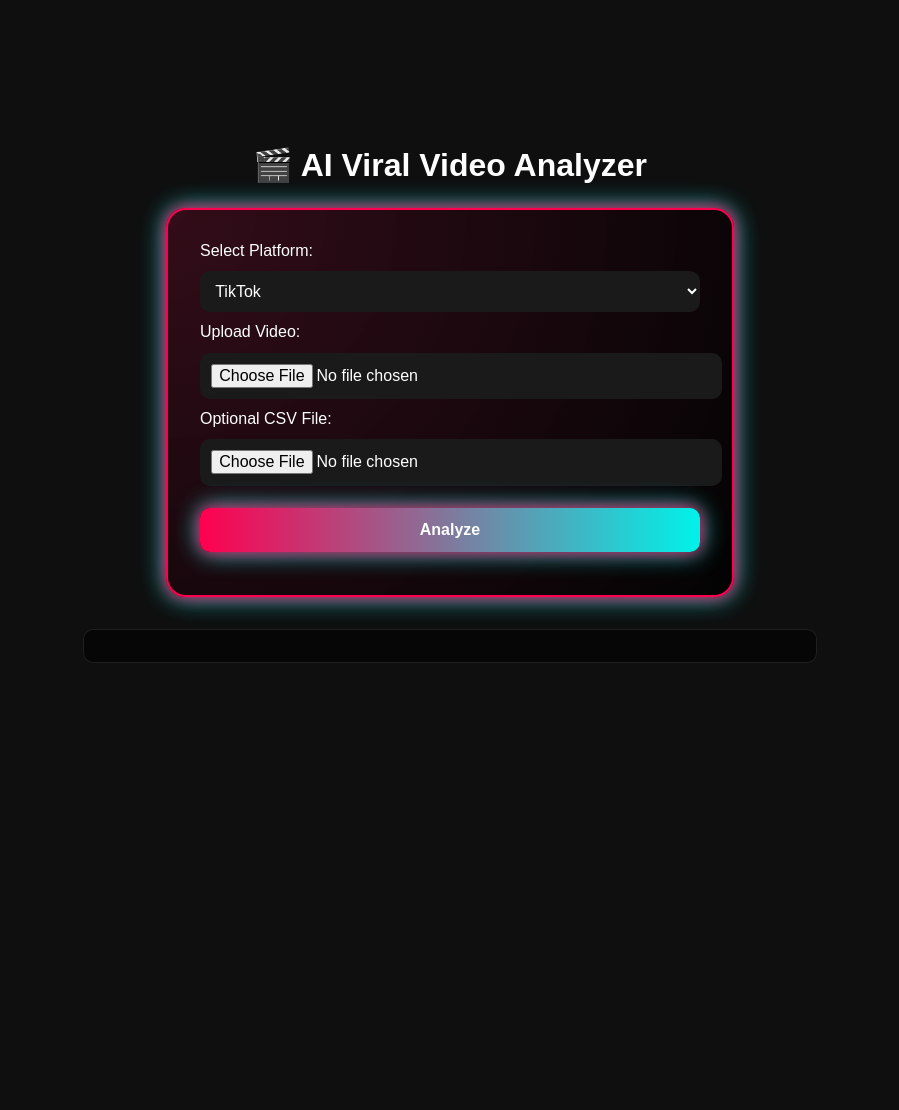
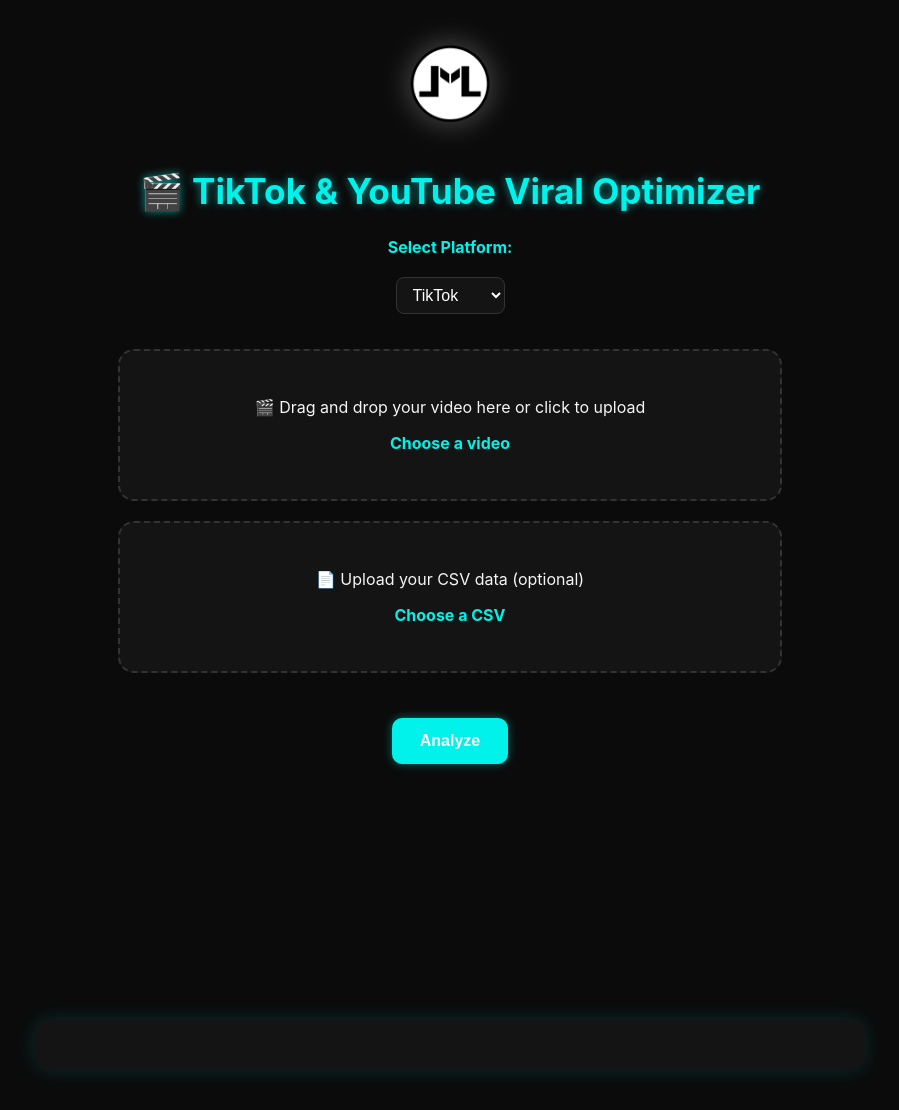
Before and after one commit to longlinemedia2025/tiktok-ai-analyzer, a Flask app: page / in a window 1280 px wide. Shown: the whole page, without its empty margins (190-1089 px from the left). Before the commit the page ends 663 px from the top, so only its background shows below. Run offline with Flask 3, Linux system fonts and the light colour scheme.

Commit message:
Updating themes and adding company logo

```diff
--- a/templates/index.html
+++ b/templates/index.html
@@ -1,206 +1,386 @@
 <!DOCTYPE html>
 <html lang="en">
 <head>
-  <meta charset="UTF-8">
-  <meta name="viewport" content="width=device-width, initial-scale=1.0">
-  <title>AI Viral Video Analyzer</title>
+  <meta charset="UTF-8" />
+  <meta name="viewport" content="width=device-width, initial-scale=1.0" />
+  <title>TikTok & YouTube Viral Optimizer</title>
   <style>
-    :root {
-      --tiktok-pink: #ff0050;
-      --tiktok-cyan: #00f2ea;
-      --youtube-red: #ff0000;
-      --dark-bg: #0f0f0f;
-      --light-text: #ffffff;
+    body {
+      font-family: "Inter", "Segoe UI", Tahoma, Geneva, Verdana, sans-serif;
+      background-color: #0b0b0b;
+      color: #f5f5f5;
+      text-align: center;
+      padding: 40px;
+      margin: 0;
+      transition: background-color 0.6s, color 0.6s;
     }
 
-    body {
-      font-family: 'Poppins', sans-serif;
-      background-color: var(--dark-bg);
-      color: var(--light-text);
-      display: flex;
-      flex-direction: column;
-      align-items: center;
-      justify-content: center;
-      min-height: 100vh;
-      margin: 0;
-      transition: background 0.5s ease;
+    #logo {
+      width: 110px;
+      margin-bottom: 20px;
+      filter: drop-shadow(0 0 15px rgba(255, 255, 255, 0.3));
+      transition: filter 0.5s ease-in-out;
     }
 
     h1 {
-      font-size: 2rem;
-      text-align: center;
+      font-size: 2.2rem;
       margin-bottom: 1.5rem;
-      animation: fadeIn 1s ease-in-out;
+      color: #00f2ea; /* TikTok cyan default */
+      text-shadow: 0 0 8px rgba(0, 242, 234, 0.6);
+      transition: color 0.6s, text-shadow 0.6s;
     }
 
-    form {
-      background: rgba(20, 20, 20, 0.8);
-      padding: 2rem;
-      border-radius: 20px;
-      width: 90%;
-      max-width: 500px;
-      box-shadow: 0 0 20px rgba(255, 255, 255, 0.05);
-      animation: fadeInUp 1s ease-in-out;
-      border: 2px solid transparent;
+    .upload-container {
+      border: 2px dashed #333;
+      border-radius: 16px;
+      padding: 30px;
+      margin: 20px auto;
+      width: 80%;
+      max-width: 600px;
+      background-color: #141414;
+      transition: all 0.3s ease-in-out;
     }
 
-    select, input[type="file"], button {
-      width: 100%;
-      margin: 0.7rem 0;
-      padding: 0.7rem;
-      border-radius: 10px;
-      border: none;
-      font-size: 1rem;
+    .upload-container:hover {
+      border-color: #00f2ea;
+      background-color: #1c1c1c;
     }
 
-    select, input[type="file"] {
-      background-color: #1a1a1a;
-      color: white;
+    input[type="file"] {
+      display: none;
+    }
+
+    label {
+      cursor: pointer;
+      color: #00f2ea;
+      font-weight: bold;
+      display: block;
+      margin-top: 10px;
+      transition: 0.3s;
+    }
+
+    label:hover {
+      color: #26d9ff;
     }
 
     button {
-      background: linear-gradient(90deg, var(--tiktok-pink), var(--tiktok-cyan));
-      color: white;
+      background-color: #00f2ea;
+      border: none;
+      color: #fff;
+      padding: 14px 28px;
+      border-radius: 10px;
       cursor: pointer;
-      font-weight: 600;
+      font-size: 1rem;
       transition: 0.3s;
-      border: none;
-      border-radius: 10px;
-      padding: 0.8rem;
-    }
-
-    /* TikTok button glow animation */
-    @keyframes pulseGlowTikTokBtn {
-      0% { box-shadow: 0 0 10px var(--tiktok-pink), 0 0 20px var(--tiktok-cyan); }
-      50% { box-shadow: 0 0 25px var(--tiktok-pink), 0 0 35px var(--tiktok-cyan); }
-      100% { box-shadow: 0 0 10px var(--tiktok-pink), 0 0 20px var(--tiktok-cyan); }
-    }
-
-    /* YouTube button glow animation */
-    @keyframes pulseGlowYouTubeBtn {
-      0% { box-shadow: 0 0 10px var(--youtube-red), 0 0 20px white; }
-      50% { box-shadow: 0 0 25px var(--youtube-red), 0 0 35px white; }
-      100% { box-shadow: 0 0 10px var(--youtube-red), 0 0 20px white; }
-    }
-
-    .btn-tiktok {
-      background: linear-gradient(90deg, var(--tiktok-pink), var(--tiktok-cyan));
-      animation: pulseGlowTikTokBtn 2s infinite alternate;
-    }
-
-    .btn-youtube {
-      background: linear-gradient(90deg, var(--youtube-red), #ffffff);
-      animation: pulseGlowYouTubeBtn 2s infinite alternate;
+      margin-top: 25px;
+      font-weight: bold;
+      box-shadow: 0 0 10px rgba(0, 242, 234, 0.4);
     }
 
     button:hover {
-      transform: scale(1.05);
+      background-color: #0097a7;
+      box-shadow: 0 0 15px rgba(0, 242, 234, 0.6);
     }
 
-    pre {
-      background: rgba(0, 0, 0, 0.6);
-      padding: 1rem;
-      border-radius: 10px;
-      white-space: pre-wrap;
-      word-wrap: break-word;
-      width: 90%;
-      max-width: 700px;
-      margin-top: 2rem;
-      animation: fadeIn 0.5s ease-in-out;
-      border: 1px solid rgba(255, 255, 255, 0.1);
+    select {
+      background-color: #141414;
+      color: #fff;
+      border: 1px solid #333;
+      border-radius: 8px;
+      padding: 8px 12px;
+      font-size: 1rem;
+      margin-bottom: 15px;
+      outline: none;
     }
 
-    /* Card glow animations */
-    @keyframes pulseGlowTikTok {
-      0% { box-shadow: 0 0 10px var(--tiktok-pink), 0 0 20px var(--tiktok-cyan); }
-      50% { box-shadow: 0 0 25px var(--tiktok-pink), 0 0 35px var(--tiktok-cyan); }
-      100% { box-shadow: 0 0 10px var(--tiktok-pink), 0 0 20px var(--tiktok-cyan); }
+    select:hover {
+      border-color: #00f2ea;
     }
 
-    @keyframes pulseGlowYouTube {
-      0% { box-shadow: 0 0 10px var(--youtube-red), 0 0 20px white; }
-      50% { box-shadow: 0 0 25px var(--youtube-red), 0 0 35px white; }
-      100% { box-shadow: 0 0 10px var(--youtube-red), 0 0 20px white; }
+    #results {
+      margin-top: 30px;
+      white-space: pre-wrap;
+      background-color: #141414;
+      border-radius: 14px;
+      padding: 25px;
+      width: 85%;
+      max-width: 780px;
+      margin-left: auto;
+      margin-right: auto;
+      text-align: left;
+      line-height: 1.7;
+      box-shadow: 0 0 20px rgba(0, 242, 234, 0.15);
     }
 
-    .tiktok-theme {
-      border: 2px solid var(--tiktok-pink);
-      animation: pulseGlowTikTok 2s infinite alternate;
-      background: radial-gradient(circle at top left, rgba(255,0,80,0.15), rgba(0,0,0,0.8));
+    .detected-section {
+      margin-top: 20px;
+      text-align: left;
+      width: 85%;
+      max-width: 750px;
+      margin-left: auto;
+      margin-right: auto;
+      background-color: #1a1a1a;
+      border-radius: 12px;
+      padding: 20px;
+      opacity: 0;
+      transition: opacity 0.8s ease-in-out;
+      box-shadow: 0 0 15px rgba(0, 242, 234, 0.15);
     }
 
-    .youtube-theme {
-      border: 2px solid var(--youtube-red);
-      animation: pulseGlowYouTube 2s infinite alternate;
-      background: radial-gradient(circle at top left, rgba(255,0,0,0.15), rgba(0,0,0,0.8));
+    .detected-section.visible {
+      opacity: 1;
     }
 
-    @keyframes fadeIn {
-      from { opacity: 0; }
-      to { opacity: 1; }
+    .detected-section h3 {
+      color: #00f2ea;
+      margin-bottom: 10px;
     }
 
-    @keyframes fadeInUp {
-      from { opacity: 0; transform: translateY(20px); }
-      to { opacity: 1; transform: translateY(0); }
+    .loader {
+      display: none;
+      margin: 30px auto;
+      text-align: center;
+    }
+
+    .dots {
+      margin: 10px auto;
+    }
+
+    .dot {
+      height: 12px;
+      width: 12px;
+      margin: 0 4px;
+      background-color: #00f2ea;
+      border-radius: 50%;
+      display: inline-block;
+      animation: pulse 1.4s infinite ease-in-out both;
+    }
+
+    .dot:nth-child(1) { animation-delay: -0.32s; }
+    .dot:nth-child(2) { animation-delay: -0.16s; }
+
+    @keyframes pulse {
+      0%, 80%, 100% { transform: scale(0); }
+      40% { transform: scale(1); }
+    }
+
+    #loader-text {
+      color: #aaa;
+      font-style: italic;
+      margin-top: 10px;
+      font-size: 0.95rem;
+      min-height: 20px;
+    }
+
+    #reset-btn {
+      display: none;
+      margin-top: 25px;
+      background-color: #333;
+    }
+
+    #reset-btn:hover {
+      background-color: #444;
+    }
+
+    /* YouTube mode overrides */
+    body.youtube-mode h1 {
+      color: #ff0000;
+      text-shadow: 0 0 8px rgba(255, 0, 0, 0.6);
+    }
+
+    body.youtube-mode .upload-container:hover {
+      border-color: #ff0000;
+    }
+
+    body.youtube-mode label {
+      color: #ff0000;
+    }
+
+    body.youtube-mode label:hover {
+      color: #ff4d4d;
+    }
+
+    body.youtube-mode button {
+      background-color: #ff0000;
+      box-shadow: 0 0 10px rgba(255, 0, 0, 0.4);
+    }
+
+    body.youtube-mode button:hover {
+      background-color: #c40000;
+      box-shadow: 0 0 15px rgba(255, 0, 0, 0.6);
+    }
+
+    body.youtube-mode #results,
+    body.youtube-mode .detected-section {
+      box-shadow: 0 0 20px rgba(255, 0, 0, 0.15);
+    }
+
+    body.youtube-mode .detected-section h3 {
+      color: #ff0000;
+    }
+
+    body.youtube-mode .dot {
+      background-color: #ff0000;
     }
   </style>
 </head>
 <body>
-  <h1>🎬 AI Viral Video Analyzer</h1>
-  <form id="analyzeForm" class="tiktok-theme">
-    <label for="platform">Select Platform:</label>
-    <select name="platform" id="platform" required>
-      <option value="TikTok" selected>TikTok</option>
+  <img src="/static/Longlinemedialogotransparent.png" alt="LongLine Media Logo" id="logo">
+  <h1>🎬 TikTok & YouTube Viral Optimizer</h1>
+
+  <div>
+    <label for="platform">Select Platform:</label><br />
+    <select id="platform">
+      <option value="TikTok">TikTok</option>
       <option value="YouTube">YouTube</option>
     </select>
+  </div>
 
-    <label for="video">Upload Video:</label>
-    <input type="file" name="video" accept="video/*" required>
+  <div class="upload-container" id="video-dropzone">
+    <p>🎬 Drag and drop your video here or click to upload</p>
+    <input type="file" id="video" accept="video/*" />
+    <label for="video">Choose a video</label>
+    <p id="video-filename"></p>
+  </div>
 
-    <label for="csv">Optional CSV File:</label>
-    <input type="file" name="csv" accept=".csv">
+  <div class="upload-container" id="csv-dropzone">
+    <p>📄 Upload your CSV data (optional)</p>
+    <input type="file" id="csv" accept=".csv" />
+    <label for="csv">Choose a CSV</label>
+    <p id="csv-filename"></p>
+  </div>
 
-    <button type="submit" id="analyzeBtn" class="btn-tiktok">Analyze</button>
-  </form>
+  <button id="analyze-btn">Analyze</button>
 
-  <pre id="result"></pre>
+  <div class="loader" id="loader">
+    <div class="dots"><div class="dot"></div><div class="dot"></div><div class="dot"></div></div>
+    <p id="loader-text">Initializing AI analysis...</p>
+  </div>
+
+  <div id="detected" class="detected-section">
+    <h3>🤖 Auto-Detected Video Attributes</h3>
+    <p><strong>Niche:</strong> <span id="niche"></span></p>
+    <p><strong>Tone:</strong> <span id="tone"></span></p>
+    <p><strong>Keywords:</strong> <span id="keywords"></span></p>
+  </div>
+
+  <div id="results"></div>
+  <button id="reset-btn">🔄 New Analysis</button>
 
   <script>
-    const form = document.getElementById("analyzeForm");
-    const result = document.getElementById("result");
+    const videoInput = document.getElementById("video");
+    const csvInput = document.getElementById("csv");
+    const videoFilename = document.getElementById("video-filename");
+    const csvFilename = document.getElementById("csv-filename");
+    const analyzeBtn = document.getElementById("analyze-btn");
+    const resetBtn = document.getElementById("reset-btn");
+    const resultsDiv = document.getElementById("results");
+    const detectedDiv = document.getElementById("detected");
+    const nicheEl = document.getElementById("niche");
+    const toneEl = document.getElementById("tone");
+    const keywordsEl = document.getElementById("keywords");
     const platformSelect = document.getElementById("platform");
-    const analyzeBtn = document.getElementById("analyzeBtn");
+    const loader = document.getElementById("loader");
+    const loaderText = document.getElementById("loader-text");
+    const logo = document.getElementById("logo");
 
-    // Theme toggle logic
+    let loaderInterval;
+
+    function resetAll() {
+      resultsDiv.textContent = "";
+      videoFilename.textContent = "";
+      csvFilename.textContent = "";
+      detectedDiv.classList.remove("visible");
+      detectedDiv.style.display = "none";
+      loader.style.display = "none";
+      analyzeBtn.style.display = "inline-block";
+      resetBtn.style.display = "none";
+      videoInput.value = "";
+      csvInput.value = "";
+    }
+
+    videoInput.addEventListener("change", () => {
+      if (videoInput.files.length > 0)
+        videoFilename.textContent = `Uploaded: ${videoInput.files[0].name}`;
+    });
+
+    csvInput.addEventListener("change", () => {
+      if (csvInput.files.length > 0)
+        csvFilename.textContent = `Uploaded: ${csvInput.files[0].name}`;
+    });
+
     platformSelect.addEventListener("change", () => {
+      document.body.classList.toggle("youtube-mode", platformSelect.value === "YouTube");
+      logo.style.filter = "drop-shadow(0 0 15px rgba(255,255,255,0.3))"; // Neutral glow
+    });
+
+    analyzeBtn.addEventListener("click", async () => {
+      const videoFile = videoInput.files[0];
+      const csvFile = csvInput.files[0];
       const platform = platformSelect.value;
-      form.classList.remove("tiktok-theme", "youtube-theme");
-      analyzeBtn.classList.remove("btn-tiktok", "btn-youtube");
 
-      if (platform === "TikTok") {
-        form.classList.add("tiktok-theme");
-        analyzeBtn.classList.add("btn-tiktok");
-      } else {
-        form.classList.add("youtube-theme");
-        analyzeBtn.classList.add("btn-youtube");
+      if (!videoFile) return alert("Please upload a video file first.");
+
+      resultsDiv.textContent = `🎥 Running ${platform} Viral Optimizer...\n\n🤖 Generating AI-powered analysis...`;
+      detectedDiv.classList.remove("visible");
+      loader.style.display = "block";
+
+      const messages = [
+        "🔍 Extracting video metadata...",
+        "🎨 Detecting tone and visuals...",
+        "🧠 Analyzing engagement potential...",
+        "📊 Comparing with viral examples...",
+        "💡 Generating captions, tags & insights..."
+      ];
+
+      let i = 0;
+      loaderInterval = setInterval(() => {
+        loaderText.textContent = messages[i % messages.length];
+        i++;
+      }, 2000);
+
+      const formData = new FormData();
+      formData.append("video", videoFile);
+      formData.append("platform", platform);
+      if (csvFile) formData.append("csv", csvFile);
+
+      try {
+        const response = await fetch("/analyze", { method: "POST", body: formData });
+        const data = await response.json();
+        clearInterval(loaderInterval);
+        loader.style.display = "none";
+
+        if (data.error) {
+          resultsDiv.textContent = "❌ Error: " + data.error;
+        } else {
+          const resultText = data.result;
+          const nicheMatch = resultText.match(/Niche:\s*\*\*(.+?)\*\*/);
+          const toneMatch = resultText.match(/Tone:\s*(.+)/);
+          const keywordsMatch = resultText.match(/Keywords?:\s*(.+)/);
+
+          if (nicheMatch || toneMatch || keywordsMatch) {
+            detectedDiv.style.display = "block";
+            setTimeout(() => detectedDiv.classList.add("visible"), 100);
+            nicheEl.textContent = nicheMatch ? nicheMatch[1].trim() : "N/A";
+            toneEl.textContent = toneMatch ? toneMatch[1].trim() : "N/A";
+            keywordsEl.textContent = keywordsMatch ? keywordsMatch[1].trim() : "N/A";
+          }
+
+          setTimeout(() => {
+            resultsDiv.textContent = resultText;
+            analyzeBtn.style.display = "none";
+            resetBtn.style.display = "inline-block";
+          }, 1000);
+        }
+      } catch (err) {
+        clearInterval(loaderInterval);
+        loader.style.display = "none";
+        resultsDiv.textContent = "❌ Error processing your request.";
+        console.error(err);
       }
     });
 
-    // Handle form submission
-    form.addEventListener("submit", async (e) => {
-      e.preventDefault();
-      const formData = new FormData(form);
-      result.textContent = "🎥 Analyzing your video with AI... please wait ⏳";
-
-      const response = await fetch("/analyze", {
-        method: "POST",
-        body: formData
-      });
-
-      const data = await response.json();
-      result.textContent = data.result || data.error;
-    });
+    resetBtn.addEventListener("click", resetAll);
   </script>
 </body>
 </html>
```
Also changed, not shown: static/Longlinemedialogotransparent.png (added).
